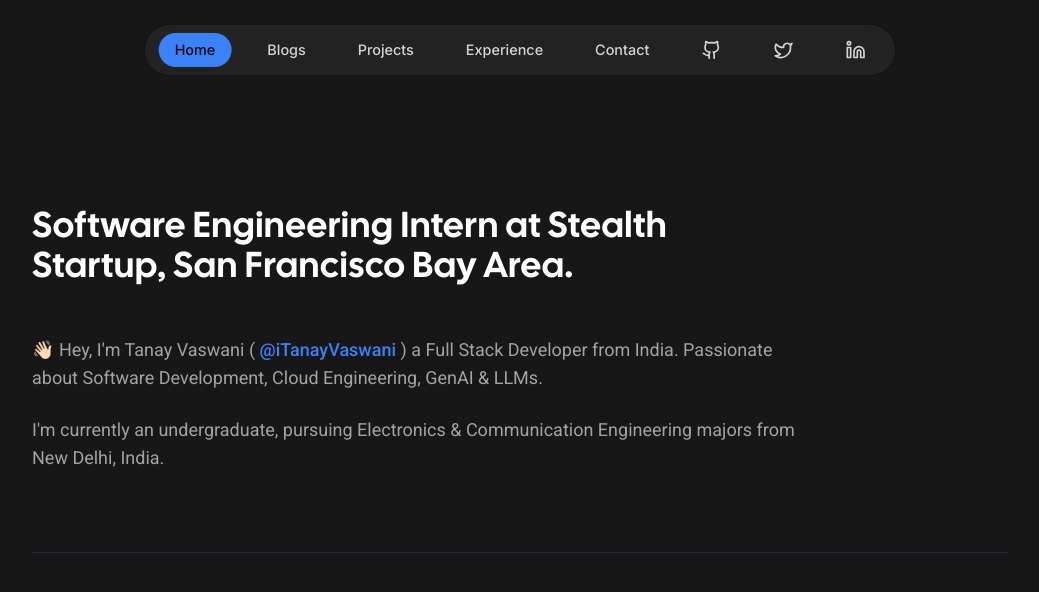
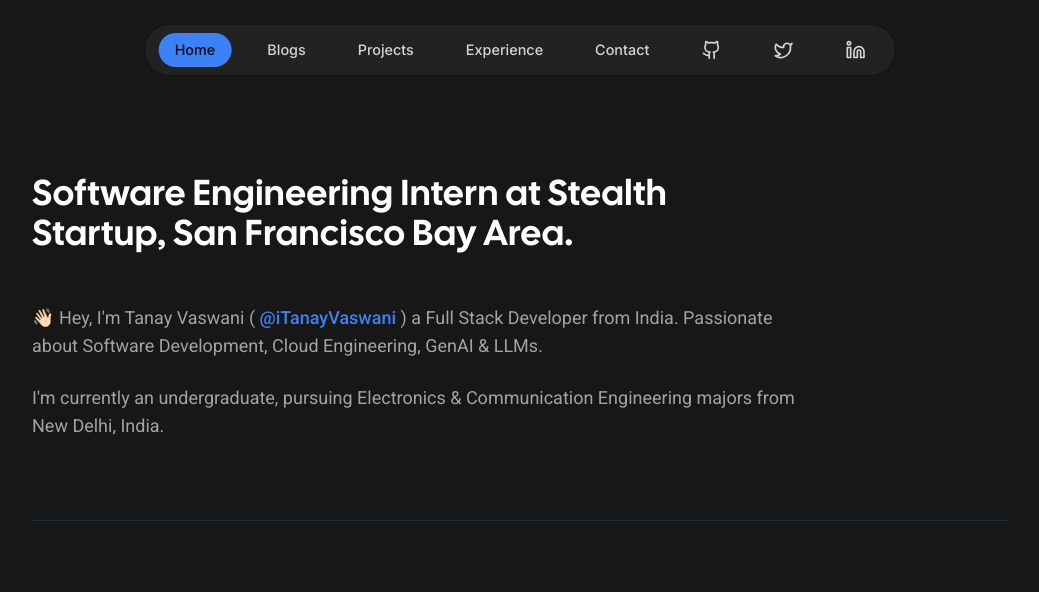
Before and after one commit to srijanbahal/Portfolio, a Next.js app: page / in a window 1280 px wide. Shown: the top 592 px of the page, without its empty margins (120-1159 px from the left). Built offline with nearby package versions, Linux system fonts and the light colour scheme.

Commit message:
fix: separator

```diff
--- a/app/layout.tsx
+++ b/app/layout.tsx
@@ -29,7 +29,7 @@ export default function RootLayout({
         >
           <ActiveSectionContextProvider>
             <Navbar />
-            <main className="pt-36 md:pt-48 pb-20">{children}</main>
+            <main className="pt-36 md:pt-40 pb-20">{children}</main>
           </ActiveSectionContextProvider>
         </ThemeProvider>
       </body>
--- a/components/hero/hero-section.tsx
+++ b/components/hero/hero-section.tsx
@@ -60,7 +60,7 @@ const HeroSection = () => {
         Communication Engineering majors from New Delhi, India.
       </motion.p>
 
-      <Separator className="my-4 bg-blue-500/20 " />
+      <Separator className="my-4 bg-blue-500/20" />
     </div>
   );
 };
```
